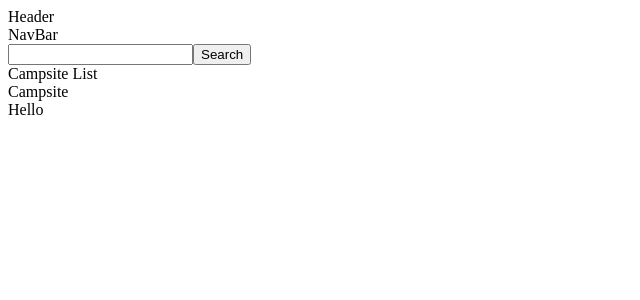
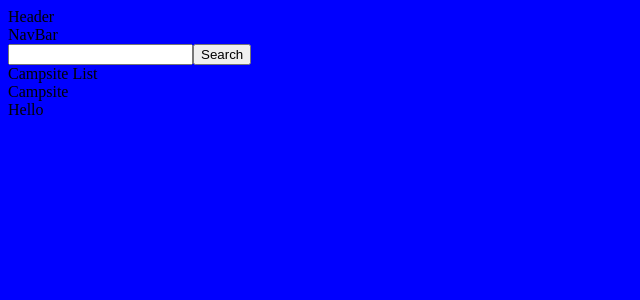
Before and after one commit to jryanwalker93/National-Park-Reservations, a React app: page / in a window 1280 px wide. Shown: the top 300 px of the page, without its empty margins (0-640 px from the left). Built offline with nearby package versions, Linux system fonts and the light colour scheme; the HTML template or start-up script is replaced by a standard one.

Commit message:
Configures webpack to load .css

```diff
--- a/client/src/components/Header.jsx
+++ b/client/src/components/Header.jsx
@@ -1,5 +1,6 @@
 /* eslint-disable arrow-body-style */
 import React from 'react';
+import '../styles/Header.css';
 
 const Header = () => {
   return (
--- a/client/src/components/NavBar.jsx
+++ b/client/src/components/NavBar.jsx
@@ -1,3 +1,4 @@
+/* eslint-disable import/extensions */
 /* eslint-disable arrow-body-style */
 import React from 'react';
 import Search from './Search.jsx';
--- /dev/null
+++ b/client/src/styles/Header.css
@@ -0,0 +1,3 @@
+body {
+  background-color: blue;
+}
--- a/package.json
+++ b/package.json
@@ -10,11 +10,13 @@
     "@babel/preset-react": "^7.10.4",
     "axios": "^0.20.0",
     "babel-loader": "^8.1.0",
+    "css-loader": "^4.3.0",
     "express": "^4.17.1",
     "lru-cache": "^6.0.0",
     "node-fetch": "^2.6.1",
     "react": "^16.13.1",
     "react-dom": "^16.13.1",
+    "style-loader": "^1.2.1",
     "webpack": "^4.44.1",
     "webpack-cli": "^3.3.12"
   },
--- a/webpack.config.js
+++ b/webpack.config.js
@@ -2,6 +2,10 @@ module.exports = {
   entry: `${__dirname}/client/src/index.jsx`,
   module: {
     rules: [
+      {
+        test: [/\.css$/],
+        use: ['style-loader', 'css-loader'],
+      },
       {
         test: [/\.jsx$/],
         exclude: /node_modules/,
```
Also changed, not shown: 1 other file (tests, documents, lock files or other folders).
